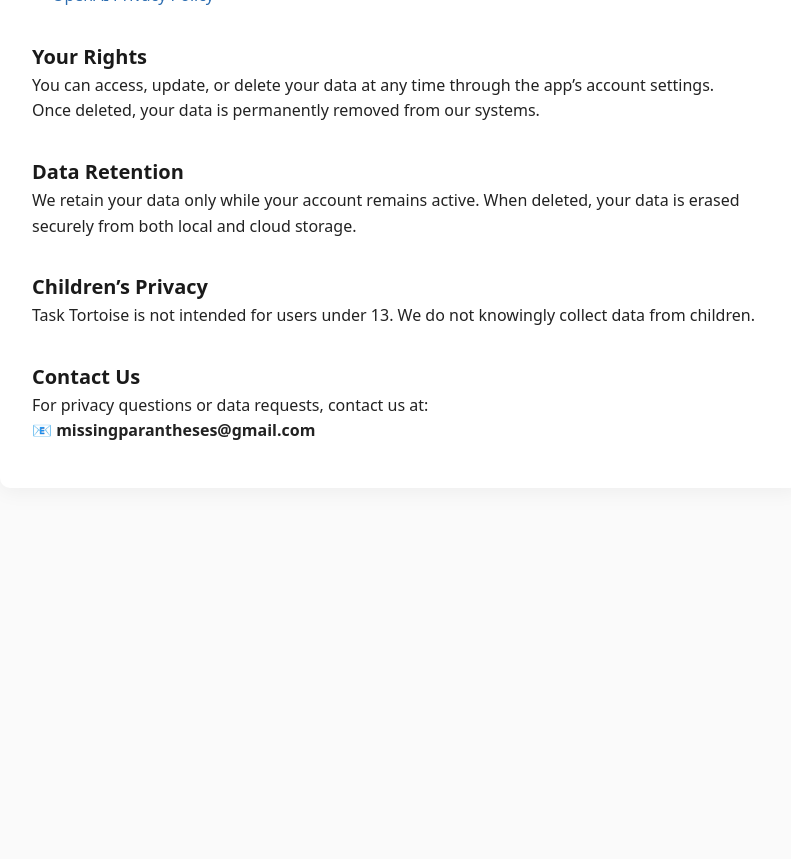
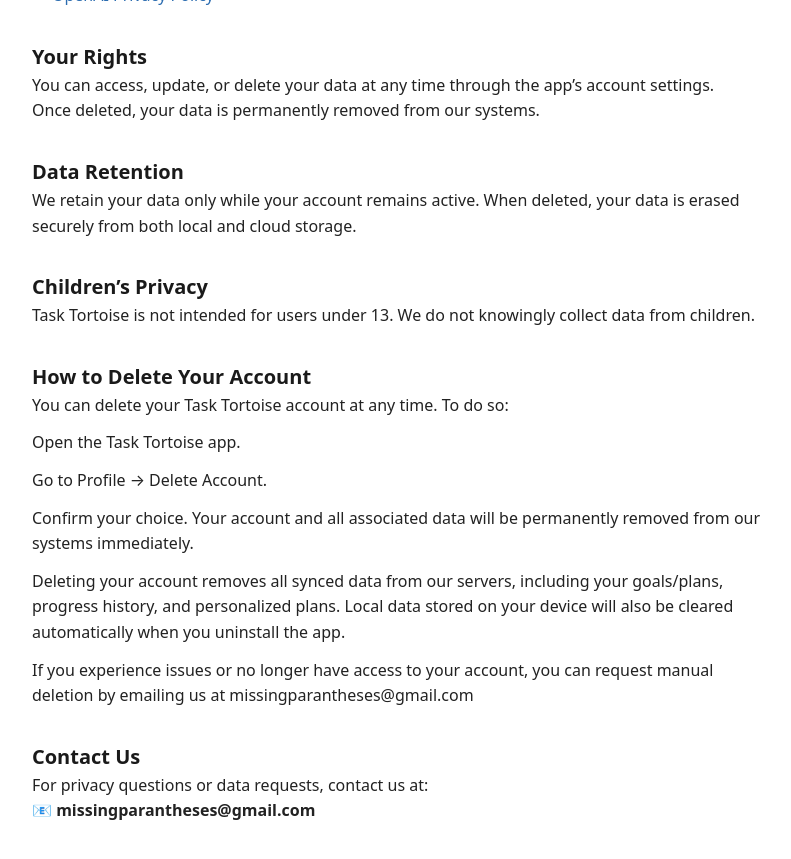
Before and after one commit to thamizh5197/thamizh5197.github.io, a Jekyll site: the page built from _projects/tt_privacy_policy.md, in a window 1280 px wide and 900 px high, scrolled down 1323 px. Shown: the top 859 px of the window, without its empty margins (240-1031 px from the left). Built offline with Jekyll 4.4.1, drawn with Linux system fonts in a browser that asks for light colours; before the commit the page ends 1843 px from its top, so only the background shows below that.

Commit message:
added deletion

```diff
--- a/_projects/tt_privacy_policy.md
+++ b/_projects/tt_privacy_policy.md
@@ -47,6 +47,21 @@
 ## Children’s Privacy
 Task Tortoise is not intended for users under 13. We do not knowingly collect data from children.
 
+## How to Delete Your Account
+
+You can delete your Task Tortoise account at any time.
+To do so:
+
+Open the Task Tortoise app.
+
+Go to Profile → Delete Account.
+
+Confirm your choice. Your account and all associated data will be permanently removed from our systems immediately.
+
+Deleting your account removes all synced data from our servers, including your goals/plans, progress history, and personalized plans. Local data stored on your device will also be cleared automatically when you uninstall the app.
+
+If you experience issues or no longer have access to your account, you can request manual deletion by emailing us at missingparantheses@gmail.com
+
 ## Contact Us
 For privacy questions or data requests, contact us at:
 📧 **missingparantheses@gmail.com**
```
